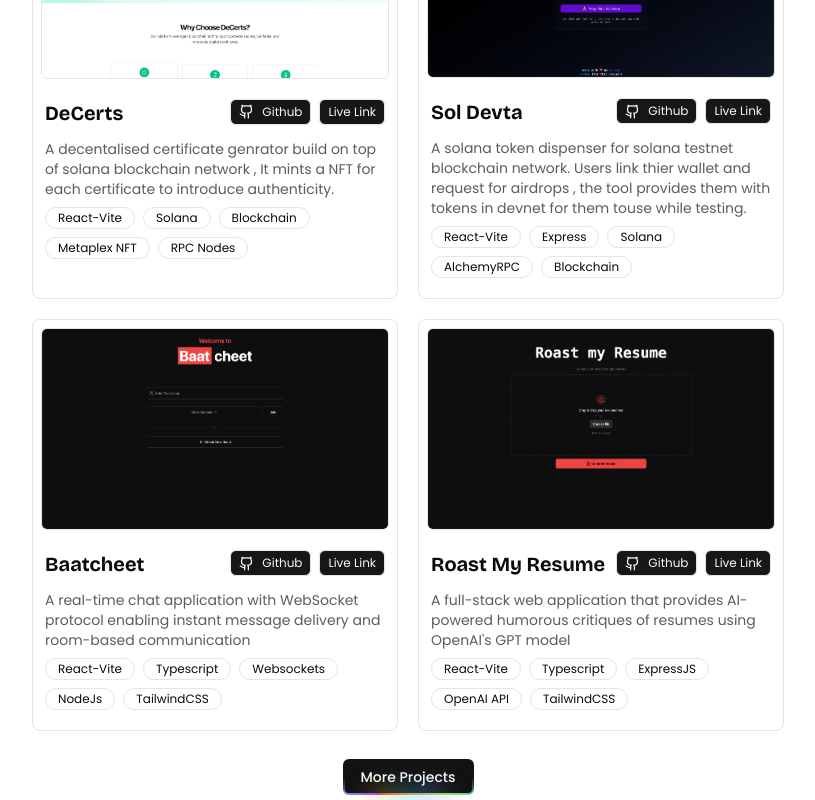
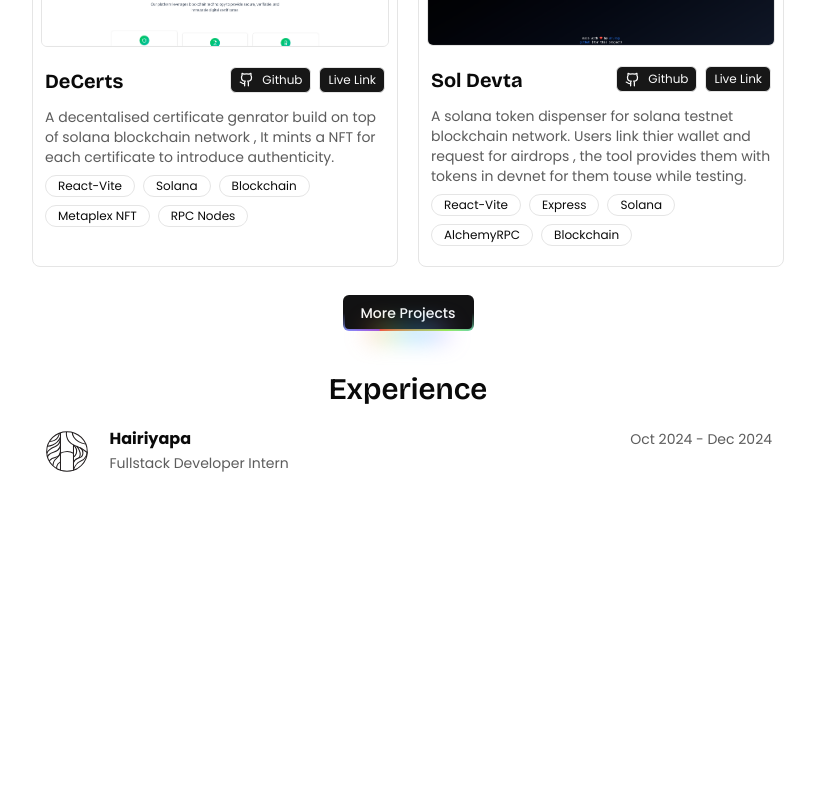
Before and after one commit to justanuragmaurya/portfolio, a Next.js app: page / in a window 1280 px wide. Shown: the part 1056-1856 px from the top of the page, without its empty margins (232-1047 px from the left). After the commit the page ends 1551 px from the top, so only its background shows below. Built offline with nearby package versions, Linux system fonts and the light colour scheme.

Commit message:
Added Experience Section

```diff
--- a/src/app/page.tsx
+++ b/src/app/page.tsx
@@ -1,3 +1,4 @@
+import Experience from "@/components/Experience";
 import HeroSection from "@/components/Hero";
 import MaxWidthContainer from "@/components/maxwidthcontainer";
 import ProofOfWork from "@/components/proofofwork";
@@ -7,6 +8,7 @@ export default function Home() {
     <MaxWidthContainer>
       <HeroSection/>
       <ProofOfWork/>
+      <Experience/>
     </MaxWidthContainer>
   );
 }
--- /dev/null
+++ b/src/components/Experience.tsx
@@ -0,0 +1,28 @@
+import { Bricolage_Grotesque } from "next/font/google";
+import Image from "next/image";
+
+
+const font = Bricolage_Grotesque({
+  subsets: ["latin"],
+  weight: ["200", "300", "400", "500", "600", "700", "800"],
+});
+
+export default function Experience(){
+    return(
+        <div className="flex flex-col items-center p-5 mt-5 w-full">
+            <h1 className={`${font.className} font-semibold text-3xl`}>Experience</h1>
+            <div className="flex w-full items-center gap-5 mt-5">
+                <div>
+                    <Image src={"/hlogo.svg"} width={50} height={50} alt="HairiyapaLogo" className="rounded-full dark:invert"/>
+                </div>
+                <div className="w-full">
+                    <div className="flex justify-between items-center">
+                        <div><h1 className="font-bold">Hairiyapa</h1></div>
+                        <div><h1 className="text-sm text-primary/70">Oct 2024 - Dec 2024 </h1></div>
+                    </div>
+                    <span className="text-sm font-normal text-primary/70">Fullstack Developer Intern</span>
+                </div>
+            </div>
+        </div>
+    )
+}
--- a/src/components/proofofwork.tsx
+++ b/src/components/proofofwork.tsx
@@ -1,11 +1,12 @@
+"use client"
 import { Bricolage_Grotesque } from "next/font/google";
 import MaxWidthContainer from "./maxwidthcontainer";
 import { Projects } from "@/lib/projects";
 import Image from "next/image";
-import { Button } from "./ui/button";
-import { Github, GithubIcon } from "lucide-react";
+import { Github } from "lucide-react";
 import Link from "next/link";
 import { RainbowButton } from "./magicui/rainbow-button";
+import { useState } from "react";
 
 const font = Bricolage_Grotesque({
   subsets: ["latin"],
@@ -13,22 +14,32 @@ const font = Bricolage_Grotesque({
 });
 
 export default function ProofOfWork() {
+  const [showAll, setShowAll] = useState(false);
+
+  const displayedProjects = showAll ? Projects : Projects.slice(0, 4);
+
   return (
-    <MaxWidthContainer className="mt-16 flex flex-col items-center">
+    <MaxWidthContainer className="mt-8 flex flex-col items-center">
       <h1 className={`${font.className} font-semibold text-3xl`}>Proof Of Work </h1>
       <div className="grid grid-cols-1 md:grid-cols-2 w-full gap-5 mt-2 p-2 hover:cursor-default">
-        {[...Projects].map((e, index) => {
+        {displayedProjects.map((e, index) => {
           return (
             <div key={index} className="w-full border hover:scale-101 transition rounded-md overflow-hidden">
               <div className="overflow-hidden m-2 border rounded-sm">
-                <Image src={`${e.image}`} width={1280} height={720} alt="Project Image" className="object-cover transition-transform duration-300 -z-10 hover:scale-105"/>
+                <Image
+                  src={`${e.image}`}
+                  width={1280}
+                  height={720}
+                  alt="Project Image"
+                  className="object-cover transition-transform duration-300 -z-10 hover:scale-105"
+                />
               </div>
               <div className="p-3 flex flex-col">
                 <div className="flex justify-between">
                     <h1 className={`${font.className} text-xl font-bold`}>{e.title} </h1>
                     <div className="text-xs flex gap-2 text-primary-foreground">
                         <Link href={e.githubLink}><button className="w-max flex gap-2 items-center border px-2 py-1 rounded-sm bg-secondary-foreground hover:scale-105 transition-transform duration-300 hover:cursor-pointer"><Github size={15}/>Github</button></Link>
-                        <Link href={e.liveLink}><button className="w-max flex   gap-2 items-center border px-2 py-1 rounded-sm bg-secondary-foreground hover:scale-105 transition-transform duration-300 hover:cursor-pointer"> Live Link</button></Link>
+                        <Link href={e.liveLink}><button className="w-max flex gap-2 items-center border px-2 py-1 rounded-sm bg-secondary-foreground hover:scale-105 transition-transform duration-300 hover:cursor-pointer"> Live Link</button></Link>
                     </div>
                 </div>
                 <p className="text-sm text-primary/70 mt-3">{e.description}</p>
@@ -44,7 +55,15 @@ export default function ProofOfWork() {
           );
         })}
       </div>
-      <RainbowButton className="w-max mt-5">More Projects</RainbowButton>
+
+      {Projects.length > 4 && (
+        <RainbowButton
+          className="w-max mt-5"
+          onClick={() => setShowAll(!showAll)}
+        >
+          {showAll ? "Show Less" : "More Projects"}
+        </RainbowButton>
+      )}
     </MaxWidthContainer>
   );
 }
```
Also changed, not shown: public/hlogo.svg (added).
